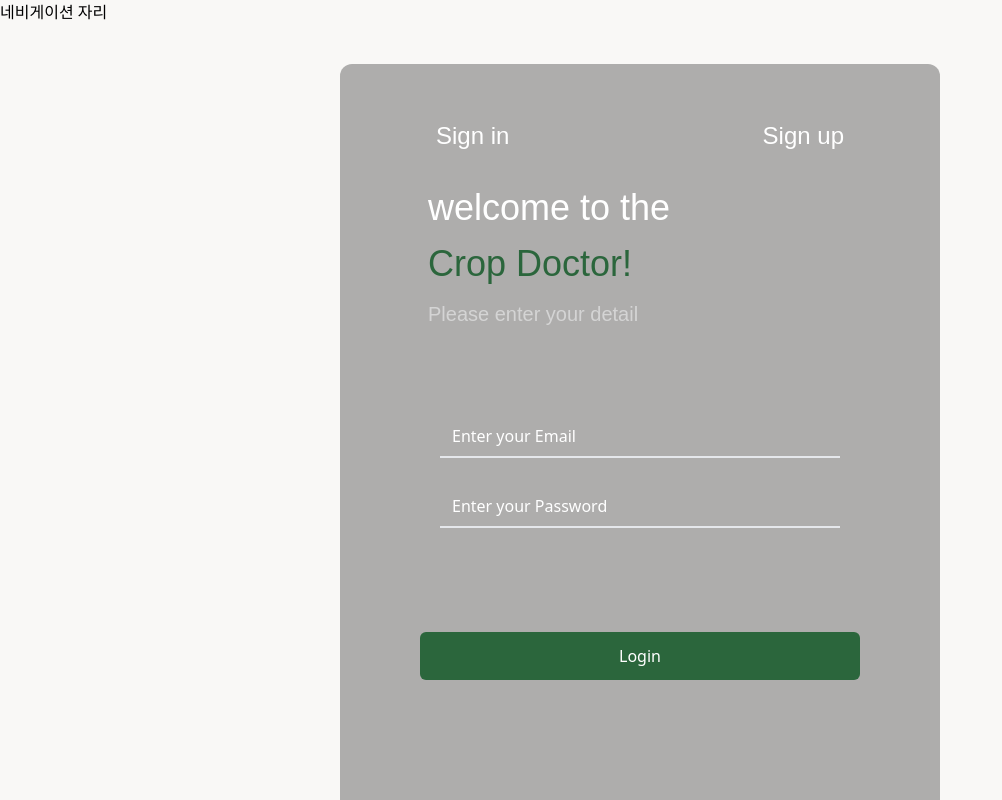
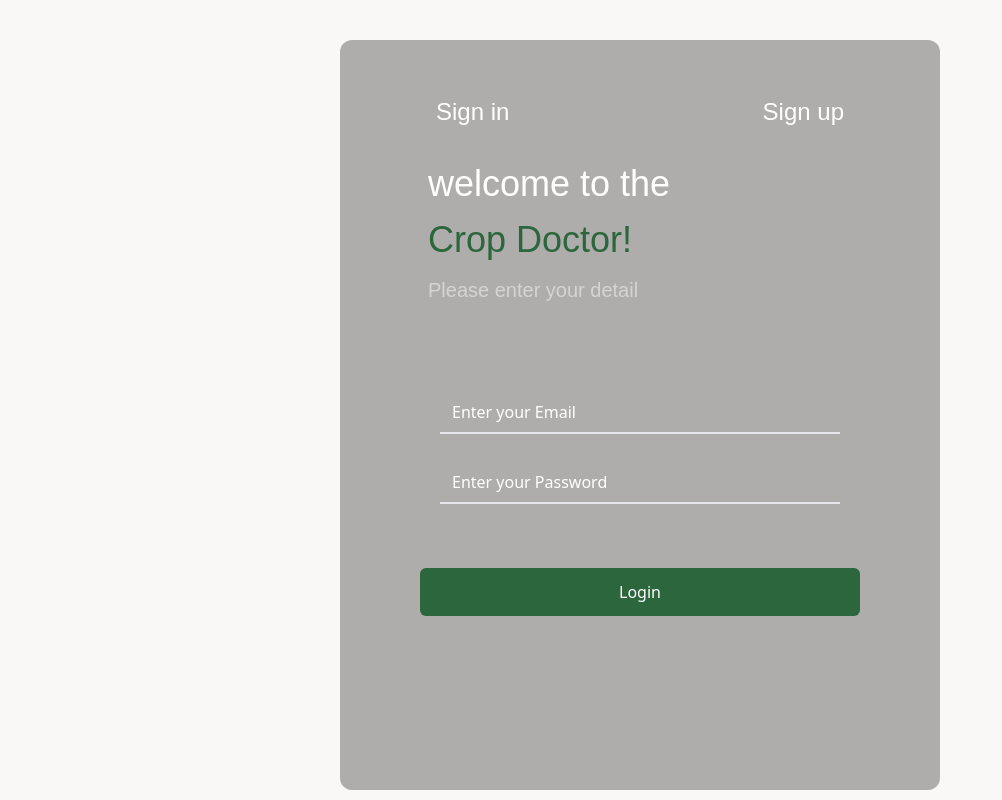
Before and after one commit to S-V-23-BootCamp-Team-F/frontend, a React (Vite) app: page /getStart in a window 1280 px wide. Shown: the whole page, without its empty margins (0-1002 px from the left). Built offline with nearby package versions, Linux system fonts and the light colour scheme.

Commit message:
feat : component 폴더 생성 후 경로 변경

```diff
--- a/src/App.tsx
+++ b/src/App.tsx
@@ -1,9 +1,7 @@
 import React from 'react';
 import { BrowserRouter as Router, Routes, Route } from 'react-router-dom';
 import GetStart from './pages/GetStart';
-import LoginPage from './pages/SigninPage';
 import MainPage from './pages/MainPage';
-import SignupPage from './pages/SignupPage';
 
 function App() {
   return (
--- a/src/pages/SigninPage.tsx
+++ b/src/components/SigninPage.tsx
@@ -33,7 +33,7 @@ const LoginPage = () => {
     }
 
     return (
-<>
+            <div>
                 {/* 문구 */}
                 <div className="text-left">
                     <div className="font-press-bold text-left max-xs:text-2xl sm:text-4xl text-5xl text-white p-2">
@@ -81,8 +81,7 @@ const LoginPage = () => {
                     </div>
 
                     {/* 버튼/ 문구 */}
-                    <div className="mt-24">
-
+                    <div className="mt-14">
                         <div>
                             <button className="w-full px-10 py-2 text-white rounded-md
                             bg-button hover:drop-shadow-md duration-300 ease-in py-3" type="submit">
@@ -91,7 +90,7 @@ const LoginPage = () => {
                         </div>
                     </div>
                 </form>
-            </>
+            </div>
     );
   };
 
--- a/src/pages/SignupPage.tsx
+++ b/src/components/SignupPage.tsx
@@ -91,7 +91,7 @@ const SignupPage = () =>{
                     </div>
 
                     {/* 버튼/ 문구 */}
-                    <div className="mt-24">
+                    <div className="mt-10">
                         <div>
                             <button className="w-full px-10 py-2 text-white rounded-md
                             bg-button hover:drop-shadow-md duration-300 ease-in py-3" type="submit">
--- a/src/pages/GetStart.tsx
+++ b/src/pages/GetStart.tsx
@@ -1,17 +1,15 @@
 import React, { useState } from "react";
 import { useForm } from "react-hook-form";
 import "tailwindcss/tailwind.css";
-import LoginPage from "./SigninPage";
-import SignupPage from "./SignupPage";
+import SigninPage from "../components/SigninPage";
+import SignupPage from "../components/SignupPage";
 
 const GetStart = () => {
     const [openTab, setOpenTap] = useState(1);
 
   return (
     <>
-    <div className=" bg-background w-screen h-full absolute overflow-hidden ">
-        {/* nav바 */}
-        <div>네비게이션 자리</div>
+    <div  className=" bg-background w-screen h-full absolute overflow-hidden bg-startImg bg-cover bg-center">
 
         {/* 본문 */}
         <div className = "flex justify-center m-10">
@@ -39,7 +37,7 @@ const GetStart = () => {
                     </a>
                 </div>
                 <div className={openTab===1 ?"px-20 block" :"px-20 hidden"} id = "signin">
-                    <LoginPage/>
+                    <SigninPage/>
                 </div>
                 <div className={openTab===2 ?"px-20 block" :"px-20 hidden"} id = "signup" >
                     <SignupPage/>
```
